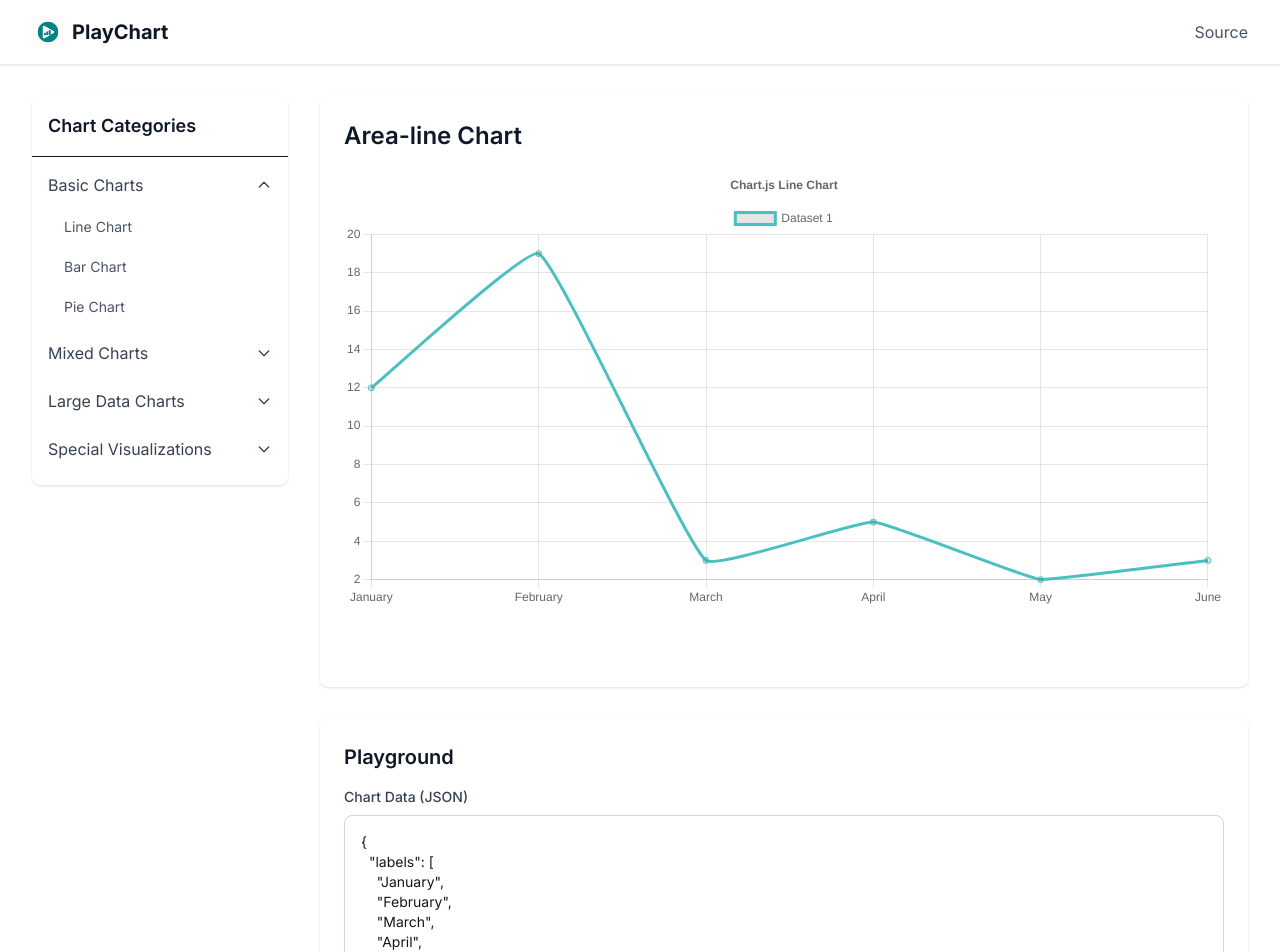
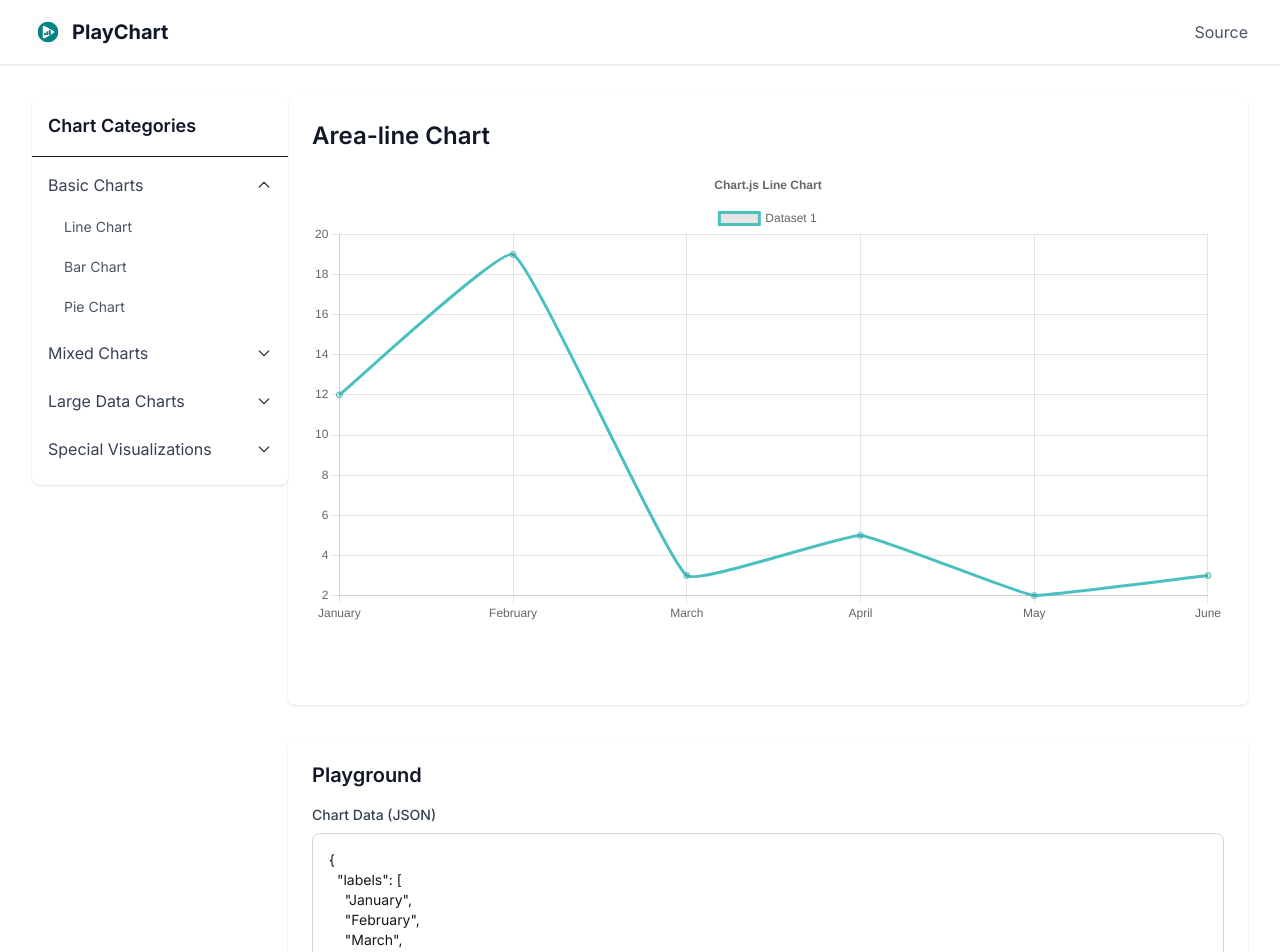
Before and after one commit to kenneth-kang/play-chart, a Next.js app: page /chart/area-line in a window 1280 px wide. Shown: the top 952 px of the page. Built offline with nearby package versions, Linux system fonts and the light colour scheme.

Commit message:
modify detail page

```diff
--- a/src/app/chart/[id]/ChartClient.tsx
+++ b/src/app/chart/[id]/ChartClient.tsx
@@ -62,16 +62,16 @@ export default function ChartClient({ id }: { id: string }) {
 
   return (
     <div className="space-y-8">
-      <div className="bg-white p-6 rounded-lg shadow-sm">
+      <div className="bg-white p-6 rounded-lg shadow-sm overflow-x-auto">
         <h1 className="text-2xl font-semibold text-gray-900 mb-4">
           {id.charAt(0).toUpperCase() + id.slice(1)} Chart
         </h1>
-        <div className="aspect-video">
+        <div className="aspect-video w-full min-w-0">
           <Line options={options} data={chartData} />
         </div>
       </div>
 
-      <div className="bg-white p-6 rounded-lg shadow-sm">
+      <div className="bg-white p-6 rounded-lg shadow-sm overflow-x-auto">
         <h2 className="text-xl font-semibold text-gray-900 mb-4">Playground</h2>
         <div className="space-y-4">
           <div>
--- a/src/app/chart/layout.tsx
+++ b/src/app/chart/layout.tsx
@@ -6,9 +6,11 @@ export default function ChartLayout({
   children: React.ReactNode;
 }) {
   return (
-    <div className="flex gap-8">
-      <ChartSidebar />
-      <div className="flex-1">
+    <div className="flex flex-col md:flex-row gap-8 min-w-0">
+      <div className="w-full md:w-56 flex-shrink-0">
+        <ChartSidebar />
+      </div>
+      <div className="flex-1 min-w-0">
         {children}
       </div>
     </div>
--- a/src/app/layout.tsx
+++ b/src/app/layout.tsx
@@ -39,7 +39,9 @@ export default function RootLayout({
           </nav>
         </header>
         <main className="max-w-7xl mx-auto px-4 sm:px-6 lg:px-8 py-8">
-          {children}
+          <div className="space-y-8">
+            {children}
+          </div>
         </main>
       </body>
     </html>
```
